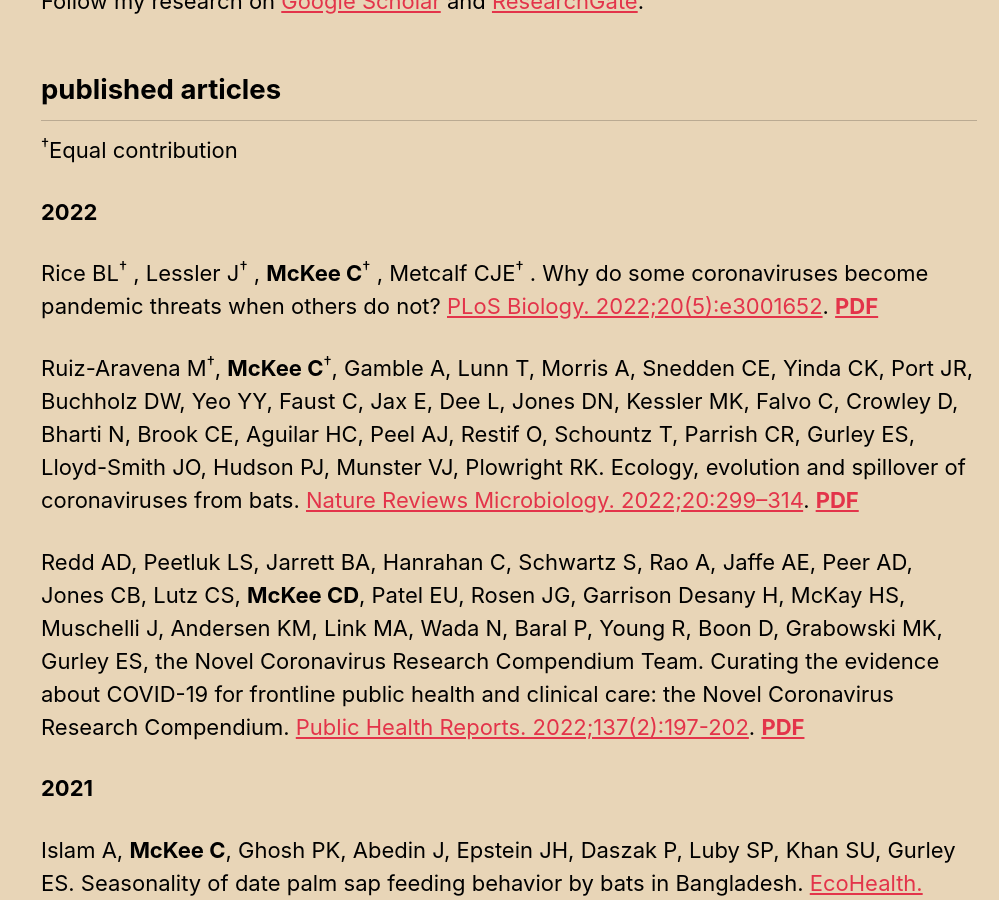
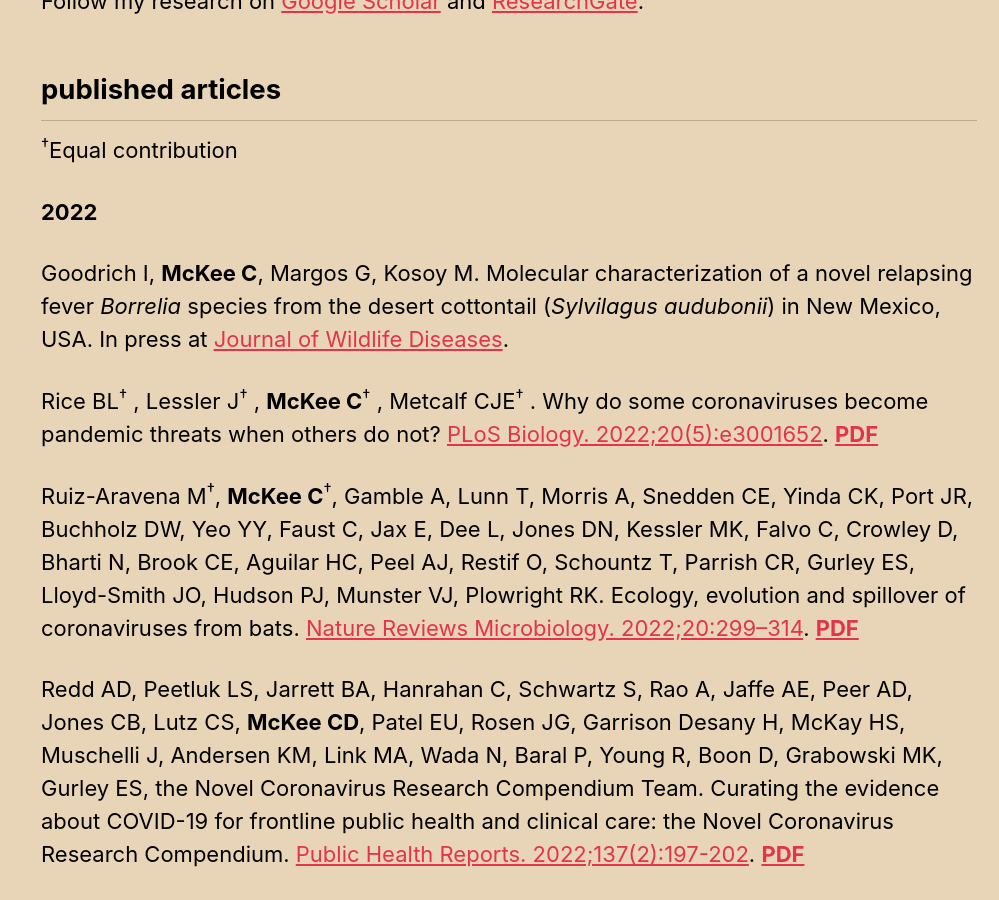
Before and after one commit to clifmckee/clifmckee.github.io, a Jekyll site: the page built from _pages/publications.md, in a window 1280 px wide and 900 px high, scrolled down 313 px. Shown: the whole window, without its empty margins (281-1280 px from the left). Built offline with Jekyll 4.4.1, drawn with Linux system fonts in a browser that asks for light colours; cached includes are drawn as plain includes.

Commit message:
Update pubs 2022-06-28

```diff
--- a/_pages/publications.md
+++ b/_pages/publications.md
@@ -15,6 +15,8 @@
 <sup>†</sup>Equal contribution
 
 **2022**
+
+Goodrich I, **McKee C**, Margos G, Kosoy M. Molecular characterization of a novel relapsing fever *Borrelia* species from the desert cottontail (*Sylvilagus audubonii*) in New Mexico, USA. In press at [Journal of Wildlife Diseases](https://meridian.allenpress.com/jwd/article-abstract/doi/10.7589/JWD-D-21-00148/483308/Molecular-characterization-of-a-novel-relapsing).
 
 Rice BL<sup>†</sup> , Lessler J<sup>†</sup> , **McKee C**<sup>†</sup> , Metcalf CJE<sup>†</sup> . Why do some coronaviruses become pandemic threats when others do not? [PLoS Biology. 2022;20(5):e3001652](https://doi.org/10.1371/journal.pbio.3001652). [**PDF**](http://clifmckee.github.io/files/2022_Rice_PLoS_Biol.pdf)
 
```
Also changed, not shown: 2 other files.
